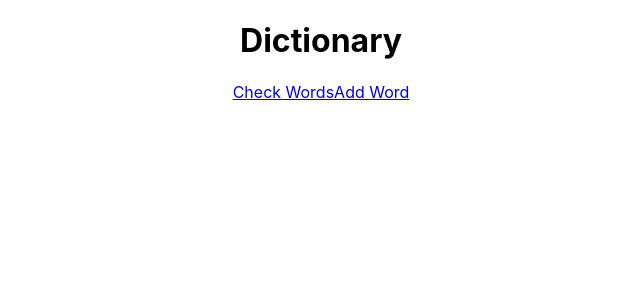
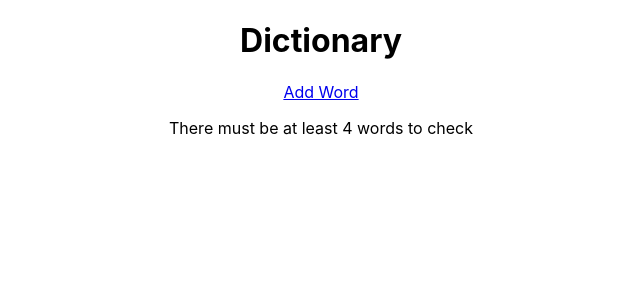
Before and after one commit to kozakevich13/dictionary, a React (Create React App) app: page / in a window 1280 px wide. Shown: the top 300 px of the page, without its empty margins (319-959 px from the left). Built offline with nearby package versions, Linux system fonts and the light colour scheme.

Commit message:
the button appears when the number of words is greater than 4

```diff
--- a/src/pages/Dictionary.js
+++ b/src/pages/Dictionary.js
@@ -1,5 +1,3 @@
-// src/components/Dictionary.js
-
 import React from "react";
 import { useSelector, useDispatch } from "react-redux";
 import { removeWord } from "../actions/actions";
@@ -16,7 +14,6 @@ const Dictionary = () => {
   return (
     <div>
       <h1>Dictionary</h1>
-      <Link to="/check-words">Check Words</Link>
       <Link to="/add-word">Add Word</Link>
       <ul>
         {dictionary.map((wordObj) => (
@@ -28,6 +25,11 @@ const Dictionary = () => {
           </li>
         ))}
       </ul>
+      {dictionary.length >= 4 ? (
+        <Link to="/check-words">Check Words</Link>
+      ) : (
+        <span>There must be at least 4 words to check</span>
+      )}
     </div>
   );
 };
```
